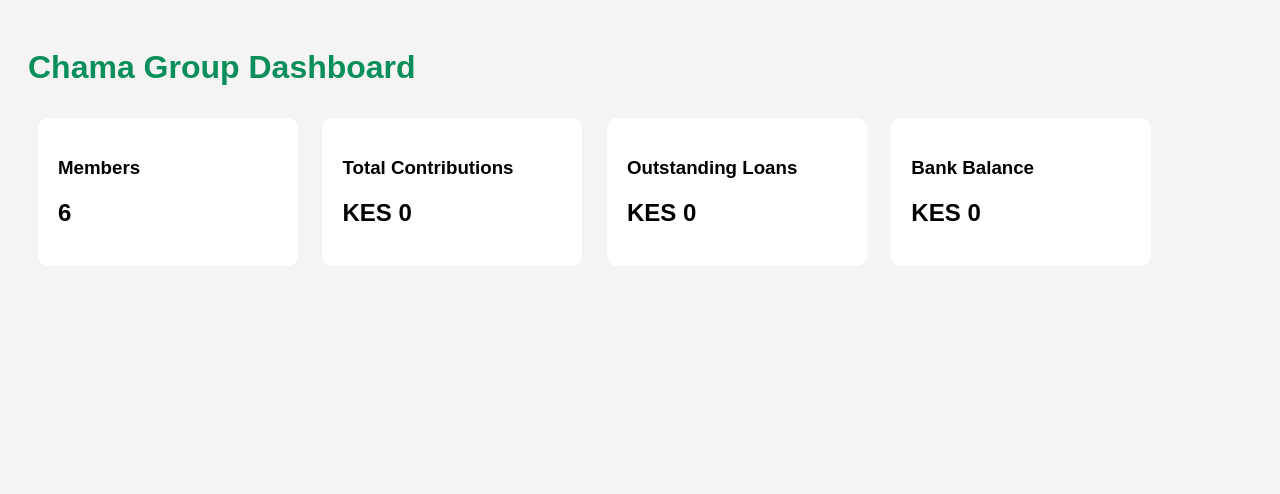
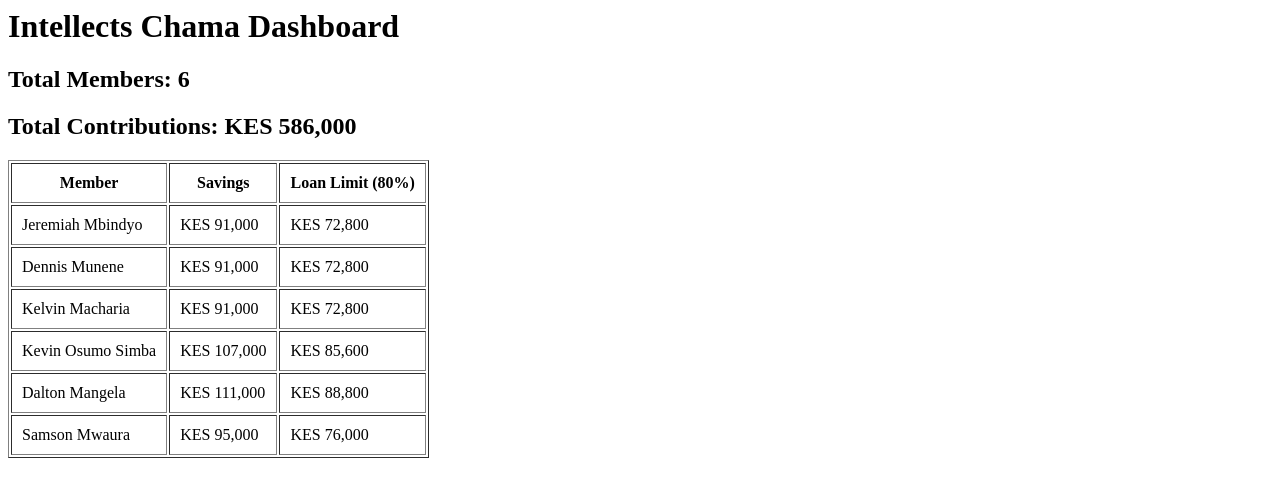
Before and after one commit to mdennis478-wq/Intellects-Management, a plain HTML site: page index.html in a window 1280 px wide. Drawn offline with Linux system fonts and the light colour scheme.

Commit message:
Update index.html

```diff
--- a/index.html
+++ b/index.html
@@ -1,51 +1,42 @@
-<!DOCTYPE html>
-<html>
-<head>
-<title>Chama Group</title>
-<style>
-body{
-font-family:Arial;
-padding:20px;
-background:#f4f4f4;
-}
+<h1>Intellects Chama Dashboard</h1>
 
-.card{
-background:white;
-padding:20px;
-margin:10px;
-border-radius:10px;
-display:inline-block;
-width:220px;
-}
+<div id="summary"></div>
 
-h1{
-color:#0b8f5a;
-}
-</style>
-</head>
-<body>
+<table border="1" cellpadding="10">
+<thead>
+<tr>
+<th>Member</th>
+<th>Savings</th>
+<th>Loan Limit (80%)</th>
+</tr>
+</thead>
 
-<h1>Chama Group Dashboard</h1>
+<tbody id="membersTable"></tbody>
+</table>
 
-<div class="card">
-<h3>Members</h3>
-<h2>6</h2>
-</div>
+<script src="data.js"></script>
 
-<div class="card">
-<h3>Total Contributions</h3>
-<h2>KES 0</h2>
-</div>
+<script>
 
-<div class="card">
-<h3>Outstanding Loans</h3>
-<h2>KES 0</h2>
-</div>
+let totalSavings = 0;
 
-<div class="card">
-<h3>Bank Balance</h3>
-<h2>KES 0</h2>
-</div>
+members.forEach(member => {
 
-</body>
-</html>
+totalSavings += member.savings;
+
+document.getElementById("membersTable").innerHTML += `
+<tr>
+<td>${member.name}</td>
+<td>KES ${member.savings.toLocaleString()}</td>
+<td>KES ${(member.savings*0.8).toLocaleString()}</td>
+</tr>
+`;
+
+});
+
+document.getElementById("summary").innerHTML = `
+<h2>Total Members: ${members.length}</h2>
+<h2>Total Contributions: KES ${totalSavings.toLocaleString()}</h2>
+`;
+
+</script>
```
